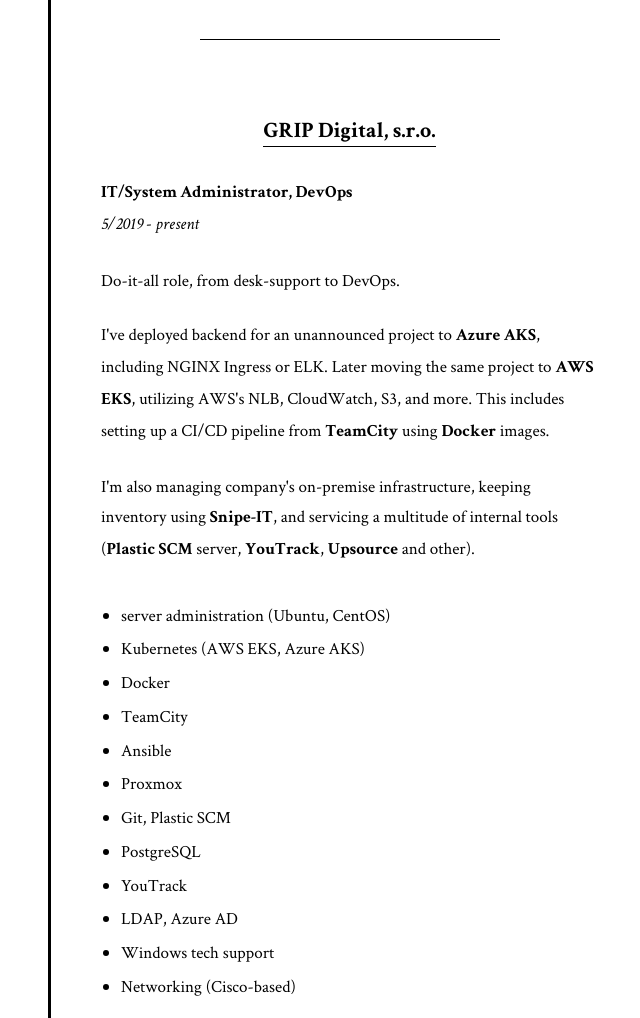
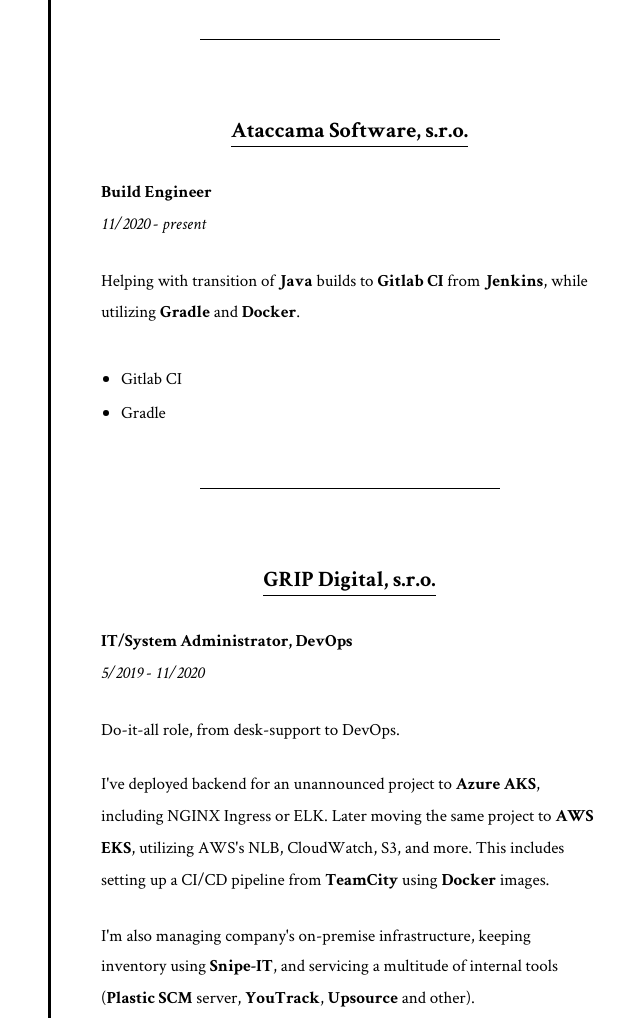
Before and after one commit to wokoman/kazuma-vps, a plain HTML site: page static-sites/ivy/out/cv.html in a window 1280 px wide. Shown: the part 1240-2258 px from the top of the page, without its empty margins (472-1112 px from the left). Drawn offline with Linux system fonts and the light colour scheme.

Commit message:
update CV page

```diff
--- a/static-sites/ivy/out/cv.html
+++ b/static-sites/ivy/out/cv.html
@@ -11,7 +11,7 @@
 
   </head>
 
-  <body class="node-cv node">
+  <body class="[&#x27;node-cv&#x27;, &#x27;node&#x27;]">
 
     <header class="masthead">
       <h1><a href="index.html">Michal Kozák</a></h1>
@@ -54,9 +54,18 @@
 <p>I'm currently dabbling more into learning <strong>Helm</strong>, <strong>Argo CD</strong>, <strong>Go</strong>, and sharpening my Ansible, Terraform, Bash, and Python knowledge.</p>
 <h1>Career</h1>
 <hr />
+<h2><a href="https://www.ataccama.com/">Ataccama Software, s.r.o.</a></h2>
+<p><strong>Build Engineer</strong><br />
+<em>11/2020 - present</em></p>
+<p>Helping with transition of <strong>Java</strong> builds to <strong>Gitlab CI</strong> from <strong>Jenkins</strong>, while utilizing <strong>Gradle</strong> and <strong>Docker</strong>.</p>
+<ul>
+<li>Gitlab CI</li>
+<li>Gradle</li>
+</ul>
+<hr />
 <h2><a href="https://www.grip-digital.com/">GRIP Digital, s.r.o.</a></h2>
 <p><strong>IT/System Administrator, DevOps</strong><br />
-<em>5/2019 - present</em></p>
+<em>5/2019 - 11/2020</em></p>
 <p>Do-it-all role, from desk-support to DevOps.</p>
 <p>I've deployed backend for an unannounced project to <strong>Azure AKS</strong>, including NGINX Ingress or ELK. Later moving the same project to <strong>AWS EKS</strong>, utilizing AWS's NLB, CloudWatch, S3, and more. This includes setting up a CI/CD pipeline from <strong>TeamCity</strong> using <strong>Docker</strong> images.</p>
 <p>I'm also managing company's on-premise infrastructure, keeping inventory using <strong>Snipe-IT</strong>, and servicing a multitude of internal tools (<strong>Plastic SCM</strong> server, <strong>YouTrack</strong>, <strong>Upsource</strong> and other).</p>
@@ -77,7 +86,7 @@
 <hr />
 <h2><a href="https://www.2media.cz/">2media.cz, s.r.o.</a></h2>
 <p><strong>IT Administrator</strong><br />
-<em>9/2012 - 9/2020</em></p>
+<em>9/2012 - 11/2020</em></p>
 <p>Point of contact for all employees. Mostly remote tech support on Windows and macOS machines.</p>
 <p>Being PR agency and relying heavily on emails, I'm managing an Ubuntu VPS with custom <strong>Postfix</strong> server, <strong>Let's Encrypt</strong> and <strong>OpenDKIM</strong> for them.</p>
 <ul>
```
Also changed, not shown: static-sites/ivy/out/index.html (+1 -1 lines), 2 other files.
